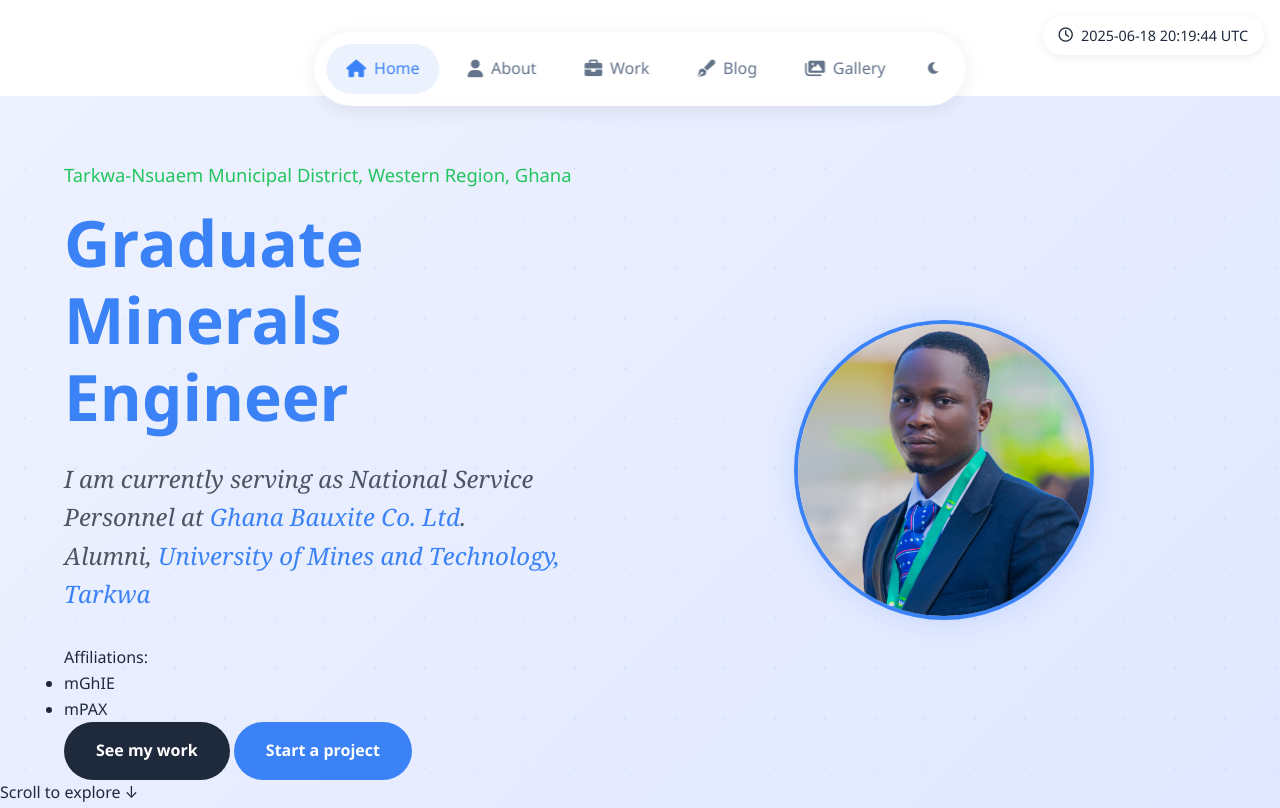
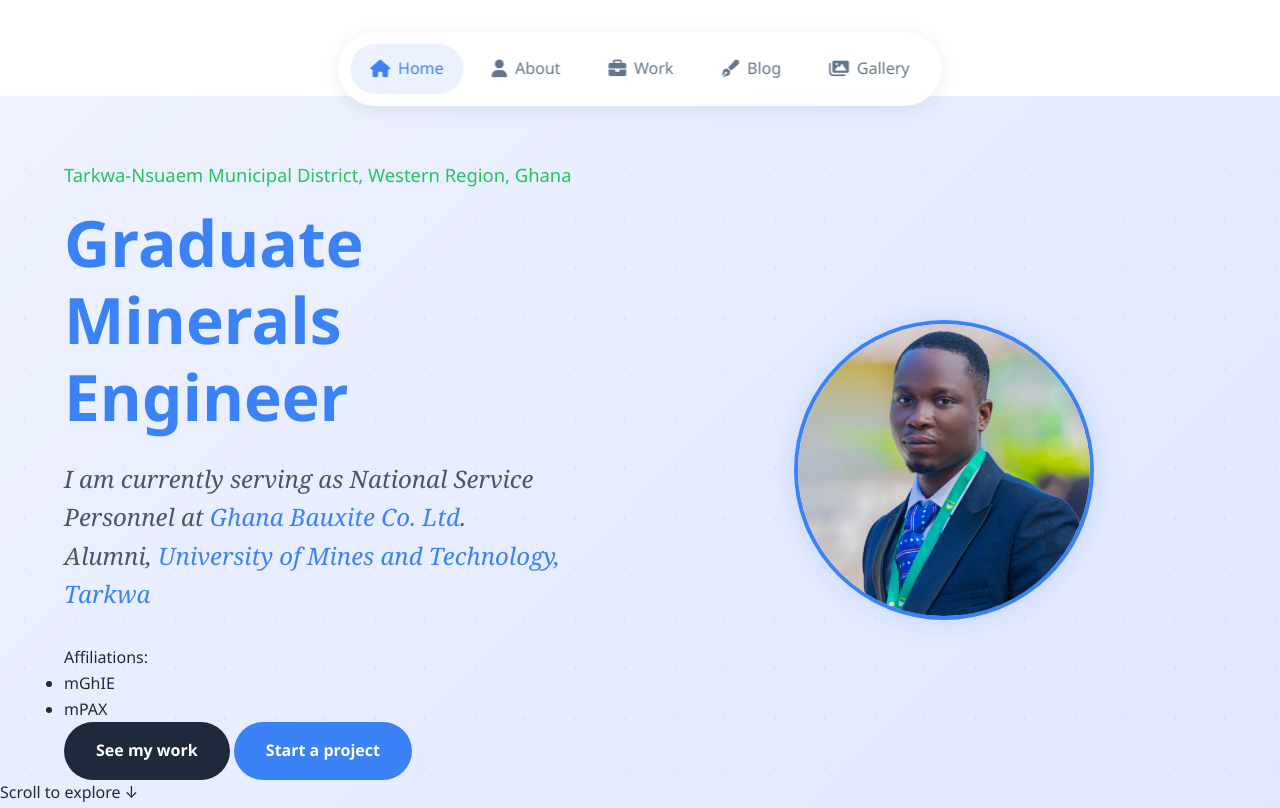
Before and after one commit to Michael-Gardesey/Test-4, a website: page public/index.html in a window 1280 px wide. Shown: the top 808 px of the page. Drawn offline with Linux system fonts and the light colour scheme.

Commit message:
Update index.html

```diff
--- a/public/index.html
+++ b/public/index.html
@@ -11,11 +11,6 @@
     <link rel="stylesheet" href="https://cdnjs.cloudflare.com/ajax/libs/font-awesome/6.0.0/css/all.min.css">
 </head>
 <body>
-    <div class="datetime-display">
-        <i class="far fa-clock"></i>
-        <span id="current-datetime">2025-06-18 20:19:44 UTC</span>
-    </div>
-
     <header>
         <nav class="nav-container">
             <div class="nav-items">
@@ -39,9 +34,6 @@
                     <i class="fas fa-images"></i>
                     <span>Gallery</span>
                 </a>
-                <button class="theme-toggle">
-                    <i class="fas fa-moon"></i>
-                </button>
             </div>
         </nav>
     </header>
```
